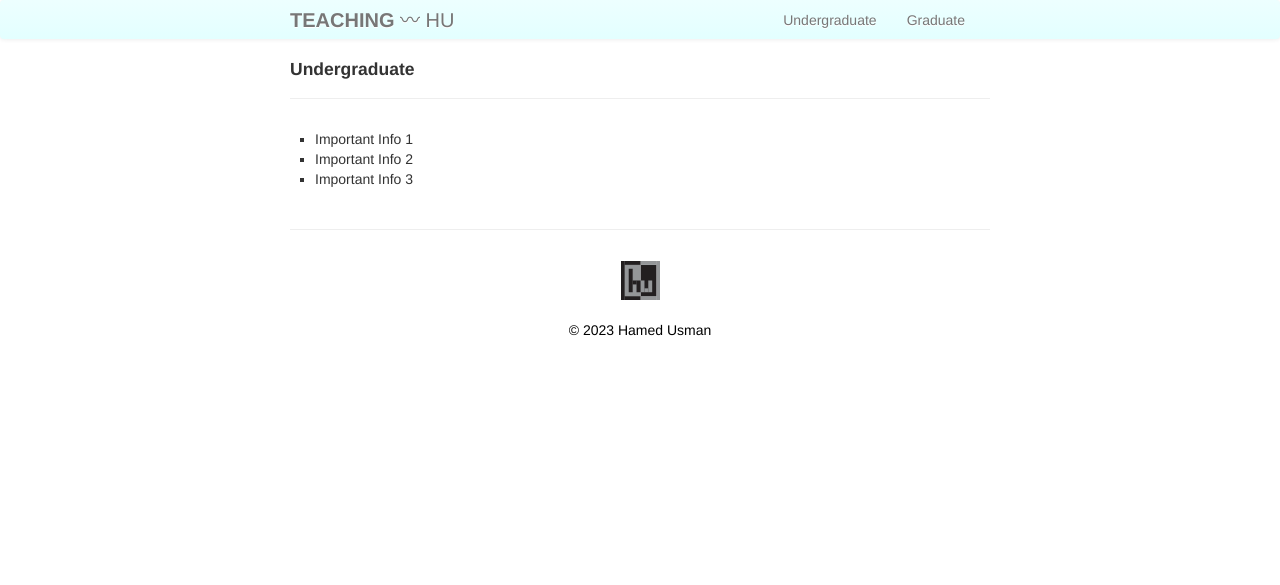
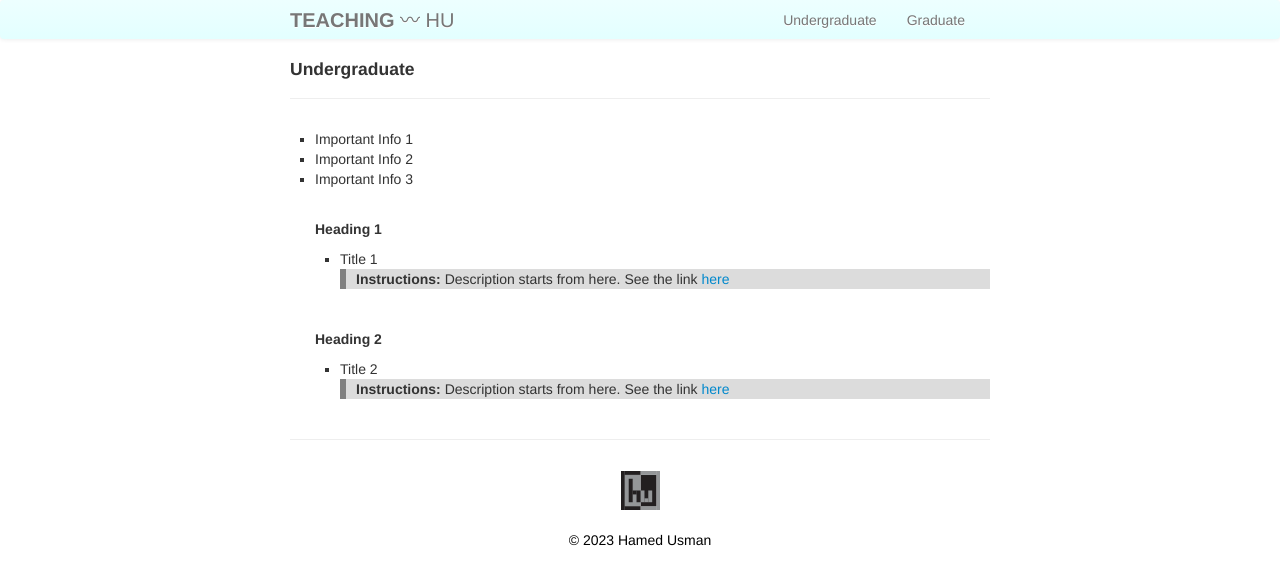
Before and after one commit to 101scm/101scm.github.io, a Jekyll site: the page built from pages/undergraduate.md, in a window 1280 px wide. Shown: the top 585 px of the page. Built offline with Jekyll 4.4.1, drawn with Linux system fonts in a browser that asks for light colours.

Commit message:
Update undergraduate.md

```diff
--- a/pages/undergraduate.md
+++ b/pages/undergraduate.md
@@ -7,3 +7,17 @@ description: Undergraduate Program
 <li>Important Info 1</li>
 <li>Important Info 2</li>
 <li>Important Info 3</li>
+
+<br>
+<h5>Heading 1</h5>
+<ul>
+<li>Title 1</li>
+<div class="summary"><p><strong>Instructions:</strong> Description starts from here. See the link <a href="https://google.com">here</a></p></div>
+</ul>
+
+<br>
+<h5>Heading 2</h5>
+<ul>
+<li>Title 2</li>
+<div class="summary"><p><strong>Instructions:</strong> Description starts from here. See the link <a href="https://google.com">here</a></p></div>
+</ul>
```
